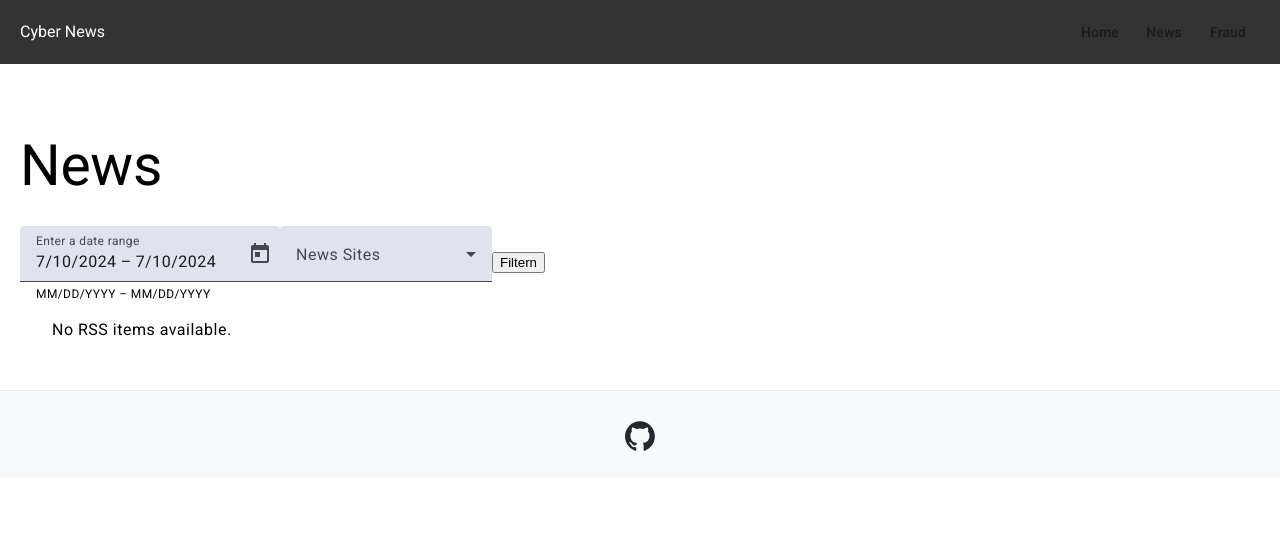
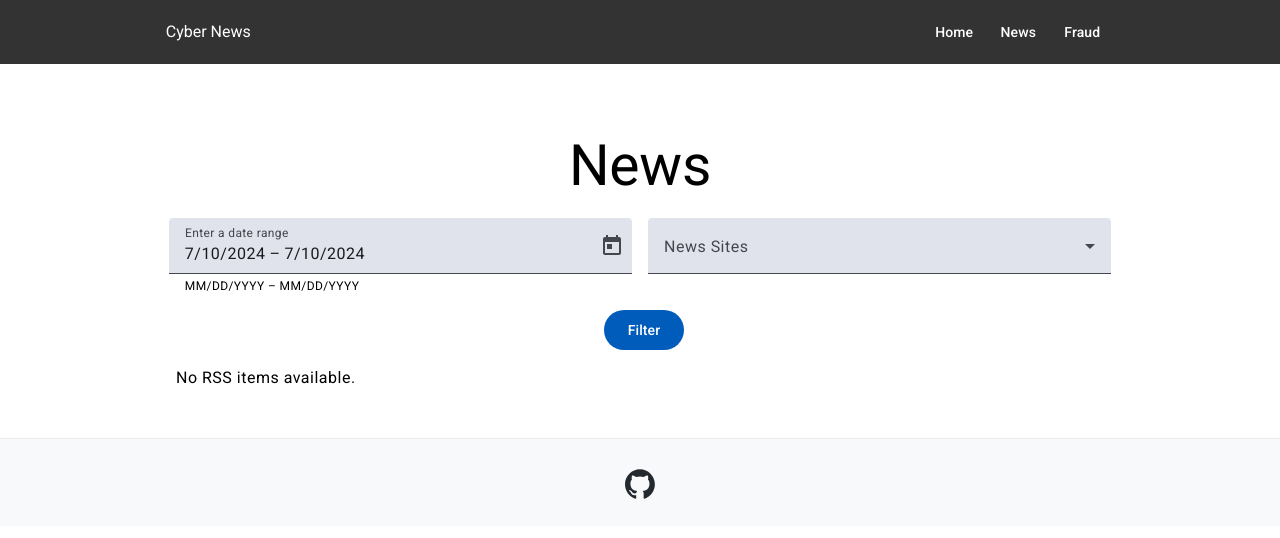
Before and after one commit to mulaff17/newscollector-frontend, an Angular app: page /news in a window 1280 px wide. Shown: the top 538 px of the page. Built offline with nearby package versions, Linux system fonts and the light colour scheme.

Commit message:
Changed UI of Home and NewsComponent

```diff
--- a/src/app/homepage/homepage.component.css
+++ b/src/app/homepage/homepage.component.css
@@ -6,6 +6,7 @@
   padding: 0 32px;
   gap: 32px;
   margin: 16px auto;
+  margin-left: 10%; margin-right: 10%;
 }
 
 /* Media Query for Tablet Screens and Below */
--- a/src/app/navbar/navbar.component.css
+++ b/src/app/navbar/navbar.component.css
@@ -1,9 +1,46 @@
+.container {
+  display: flex;
+  flex-direction: row;
+  justify-content: space-between;
+
+
+}
+
+/* Media Query for Tablet Screens and Below */
+@media (max-width: 1024px) {
+
+}
+
+/* Media Query for Mobile Screens */
+@media (max-width: 768px) {
+
+}
+
+/* Media Query for Small Mobile Screens */
+@media (max-width: 480px) {
+
+}
+
 .toolbar {
-    background-color: #333; /* Dark background color */
-    padding: 0 20px; /* Adds padding to the left and right */
+  background-color: #333;
+
+  width: 100%; /* Full width background */
+}
+
+.toolbar-content {
   display: flex;
   align-items: center;
+  justify-content: space-between; /* Title on the left, links on the right */
+  margin-left: 12%;
+  margin-right: 12%;
+  width: 100%;
 }
+
+
+.toolbar-content a {
+  color: white;
+}
+
 
 .mat-toolbar {
   min-height: 60px; /* Increase the height of the toolbar */
@@ -19,7 +56,7 @@
 }
 
 .spacer {
-    flex: 1 1 auto;
+  flex-grow: 1; /* Spacer takes up remaining space to push links to the right */
 }
 
 a.active {
--- a/src/app/navbar/navbar.component.html
+++ b/src/app/navbar/navbar.component.html
@@ -1,7 +1,14 @@
-<mat-toolbar color="primary" class="toolbar">
-    <span>Cyber News</span>
-    <span class="spacer"></span>
-    <a mat-button routerLink="/" routerLinkActive="active">Home</a>
-    <a mat-button routerLink="/news" routerLinkActive="active">News</a>
-    <a mat-button routerLink="/fraud" routerLinkActive="active">Fraud</a>
+<div class="container">
+
+  <mat-toolbar class="toolbar">
+    <div class="toolbar-content">
+      <span>Cyber News</span>
+      <span class="spacer"></span>
+      <a mat-button routerLink="/" routerLinkActive="active">Home</a>
+      <a mat-button routerLink="/news" routerLinkActive="active">News</a>
+      <a mat-button routerLink="/fraud" routerLinkActive="active">Fraud</a>
+    </div>
   </mat-toolbar>
+
+
+</div>
--- a/src/app/news/news.component.css
+++ b/src/app/news/news.component.css
@@ -6,6 +6,7 @@
   padding: 0 32px;
   gap: 32px;
   margin: 16px auto;
+  margin-left: 10%; margin-right: 10%;
 }
 
 /* Media Query for Tablet Screens and Below */
@@ -224,3 +225,37 @@ h3 {
   color: #aaa;
   margin: 0;
 }
+
+.center-title {
+  text-align: center;
+  margin-bottom: 20px; /* Space between title and form */
+}
+
+/* Flexbox for the form fields */
+.form-fields {
+  display: flex;
+  justify-content: space-between; /* Ensures space between form fields */
+  gap: 16px; /* Adds space between form fields */
+  flex-wrap: wrap; /* Ensures the fields wrap on smaller screens */
+  margin: 0 12%; /* 12% margin on both sides */
+  margin-bottom: 16px; /* Space between form fields and button */
+}
+
+/* Ensure mat-form-fields are equal width and adjust on smaller screens */
+.form-field {
+  flex: 1;
+  min-width: 300px; /* Ensures the fields have a minimum width */
+}
+
+/* Button container to keep button below form fields */
+.button-container {
+  display: flex;
+  justify-content: center;
+  margin: 0 12%; /* 12% margin on both sides */
+}
+
+/* Button styling */
+button {
+  margin-left: 8px; /* Adds space between the buttons */
+  align-self: center;
+}
--- a/src/app/news/news.component.html
+++ b/src/app/news/news.component.html
@@ -1,8 +1,9 @@
-<h1>News</h1>
+<h1 class="center-title">News</h1>
 
-
+<div class="form-container">
   <form [formGroup]="filterForm" (submit)="submit()">
-<mat-form-field>
+    <div class="form-fields">
+      <mat-form-field class="form-field">
         <mat-label>Enter a date range</mat-label>
         <mat-date-range-input [rangePicker]="picker">
           <input matInput matStartDate placeholder="Start date" [formControl]="dateFrom">
@@ -13,8 +14,7 @@
         <mat-date-range-picker #picker></mat-date-range-picker>
       </mat-form-field>
 
-
-<mat-form-field>
+      <mat-form-field class="form-field">
         <mat-label>News Sites</mat-label>
         <mat-select [formControl]="selectedNewsSites" multiple (selectionChange)="onSelectionChange($event)">
           <mat-option *ngFor="let newsSite of formNewsSites" [value]="newsSite.id">
@@ -22,16 +22,16 @@
           </mat-option>
         </mat-select>
       </mat-form-field>
+    </div>
 
-
-<button mat-raised-button color="primary" type="submit">Filtern</button>
-
+    <div class="button-container">
+      <button mat-flat-button color="primary" type="submit">Filter</button>
+    </div>
   </form>
-
+</div>
 
 <div class="container">
     <div *ngIf="rssItems.length > 0; else noData" class="rss-grid-container">
-      <h1>News</h1>
       <div class="rss-grid">
         <div class="rss-item" *ngFor="let item of rssItems">
           <a [href]="item.link" target="_blank" class="rss-item-link">
--- a/src/app/news/news.component.ts
+++ b/src/app/news/news.component.ts
@@ -11,6 +11,8 @@ import {MatInputModule} from '@angular/material/input';
 import { DatePipe } from '@angular/common';
 import {MatCheckboxModule} from '@angular/material/checkbox';
 import {MatSelectModule} from '@angular/material/select';
+import {MatButtonModule} from '@angular/material/button';
+
 
 
 
@@ -18,7 +20,7 @@ import {MatSelectModule} from '@angular/material/select';
 @Component({
   selector: 'app-news',
   standalone: true,
-  imports: [ReactiveFormsModule, CommonModule, FormsModule, MatFormFieldModule, MatDatepickerModule, MatInputModule, MatCheckboxModule, MatSelectModule],
+  imports: [MatButtonModule, ReactiveFormsModule, CommonModule, FormsModule, MatFormFieldModule, MatDatepickerModule, MatInputModule, MatCheckboxModule, MatSelectModule],
   templateUrl: './news.component.html',
   providers: [DatePipe, provideNativeDateAdapter()],
   styleUrl: './news.component.css'
```
Lines whose indentation alone changed are shown as unchanged.
